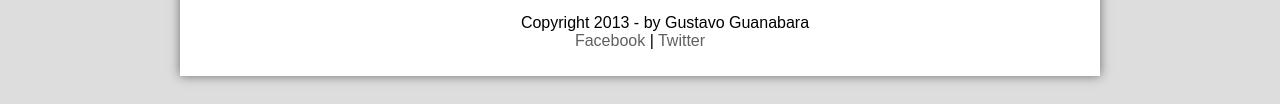
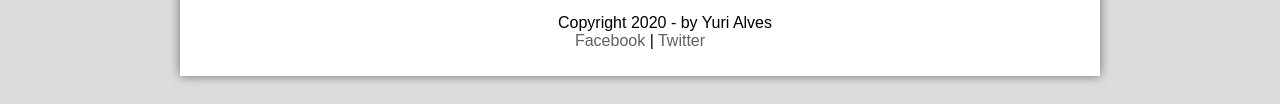
Before and after one commit to yuripiresalves/cursoEmVideo-html5, a plain HTML site: page specs.html in a window 1280 px wide. Shown: the part 657-761 px from the top of the page. Drawn offline with Linux system fonts and the light colour scheme.

Commit message:
finished specs page

```diff
--- a/specs.html
+++ b/specs.html
@@ -61,7 +61,7 @@
 
 
 <footer id="rodape">
-    <p>Copyright 2013 - by Gustavo Guanabara <br>
+    <p>Copyright 2020 - by Yuri Alves <br>
    <a href="http://facebook.com" target="_blank">Facebook</a>  |
    <a href="http://twitter.com" target="_blank">Twitter</a></p>
 </footer>
```
